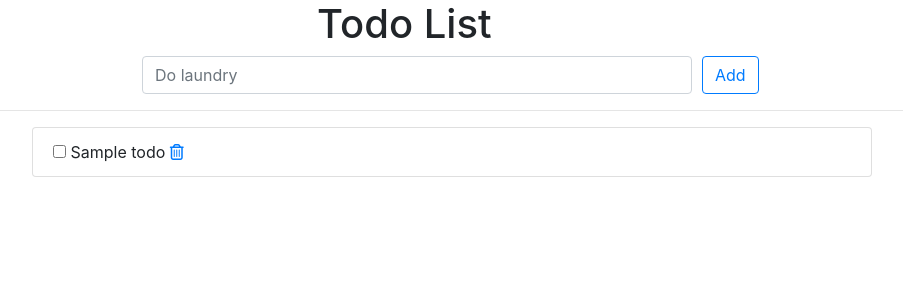
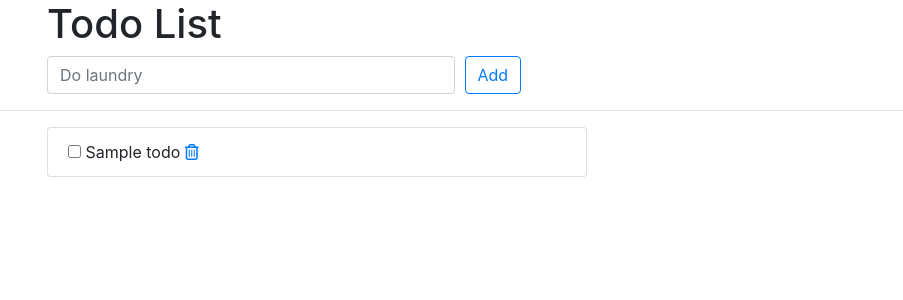
Before and after one commit to Arpit-chaudhari/django-todo, a Django app: template todoApp/todos/templates/todos/index.html in a window 1280 px wide. Shown: the top 300 px of that part, without its empty margins (228-1131 px from the left). Run offline with Django 3.2, Linux system fonts and the light colour scheme; the template is opened without the code that fills it: most values are stand-ins (such as "Sample title", 1, 10 or a date in 2020); the page is wider than the window, and the part outside it is not shown; some libraries are stand-ins or nearby versions.

Commit message:
Wrapped the differnt component divs inside bootstrap grid to have consistency

```diff
--- a/todoApp/todos/templates/todos/index.html
+++ b/todoApp/todos/templates/todos/index.html
@@ -6,17 +6,22 @@
 
 {% block content %}
 <div class="container">
+
   <!-- title row -->
   <div class="row">
-    <div class="page-header offset-md-5">
+    <div class="offset-md-2 col-lg-9">
+      <div class="page-header">
         <h1>
           Todo List
         </h1>
       </div>
     </div>
+  </div>
+
   <!-- Add a todo row -->
   <div class="row">
-    <form method="post" action="{% url 'todos:add' %}" class="offset-sm-3 col-lg-12">
+    <div class="offset-md-2 col-lg-9">
+      <form method="post" action="{% url 'todos:add' %}">
         {% csrf_token %}
         <div class="form-row">
           <div class="col-md-6">
@@ -30,10 +35,13 @@
         </div>
       </form>
     </div>
+  </div>
   <hr />
+
   <!-- todo list row -->
   <div class="row">
-    <div class="list-group offset-md-2 col-lg-9">
+    <div class="offset-md-2 col-lg-6">
+      <div class="list-group">
         {% for todo in todo_list %}
         <div class="list-group-item {% if todo.isCompleted %} todo-complete {% endif %}">
           <form style="display: inline;" method="post" action="{% url 'todos:update' todo.id %}">
@@ -51,5 +59,6 @@
       </div>
     </div>
   </div>
+</div>
 
 {% endblock %}
```
Also changed, not shown: todoApp/db.sqlite3. Lines whose indentation alone changed are shown as unchanged.
